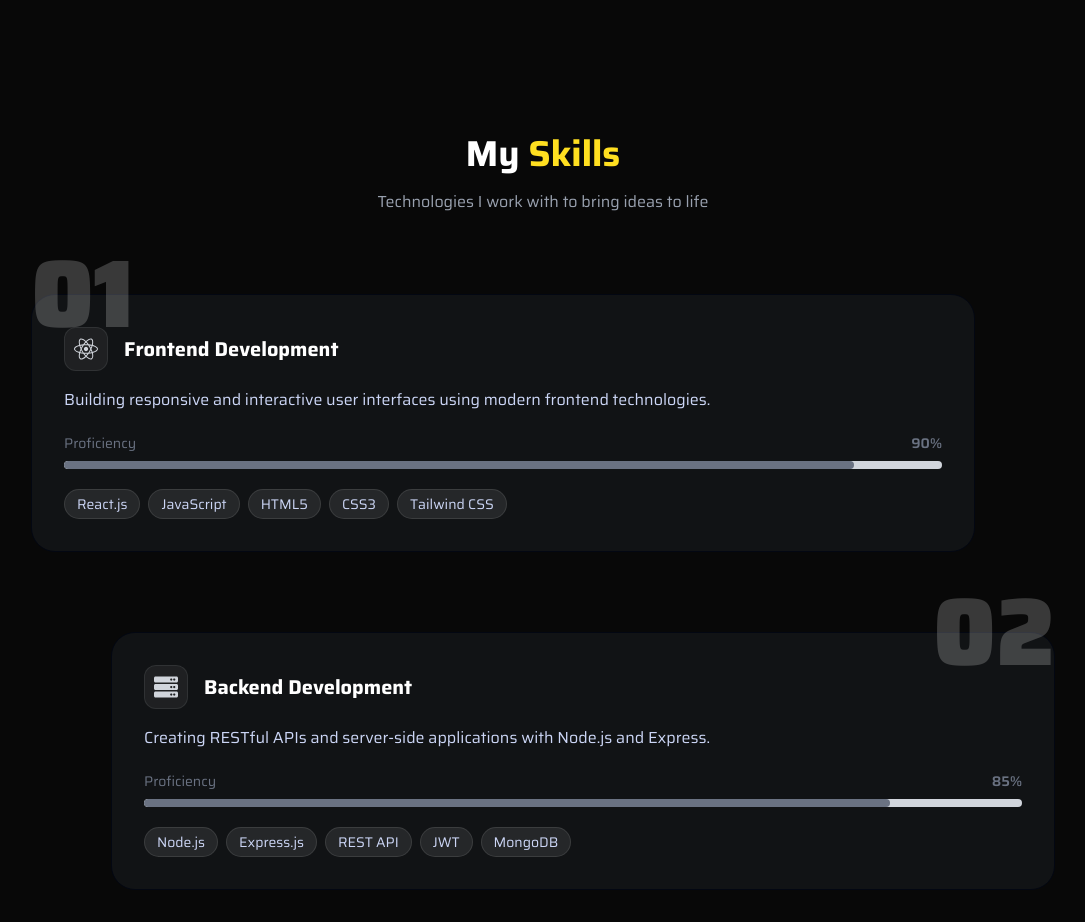
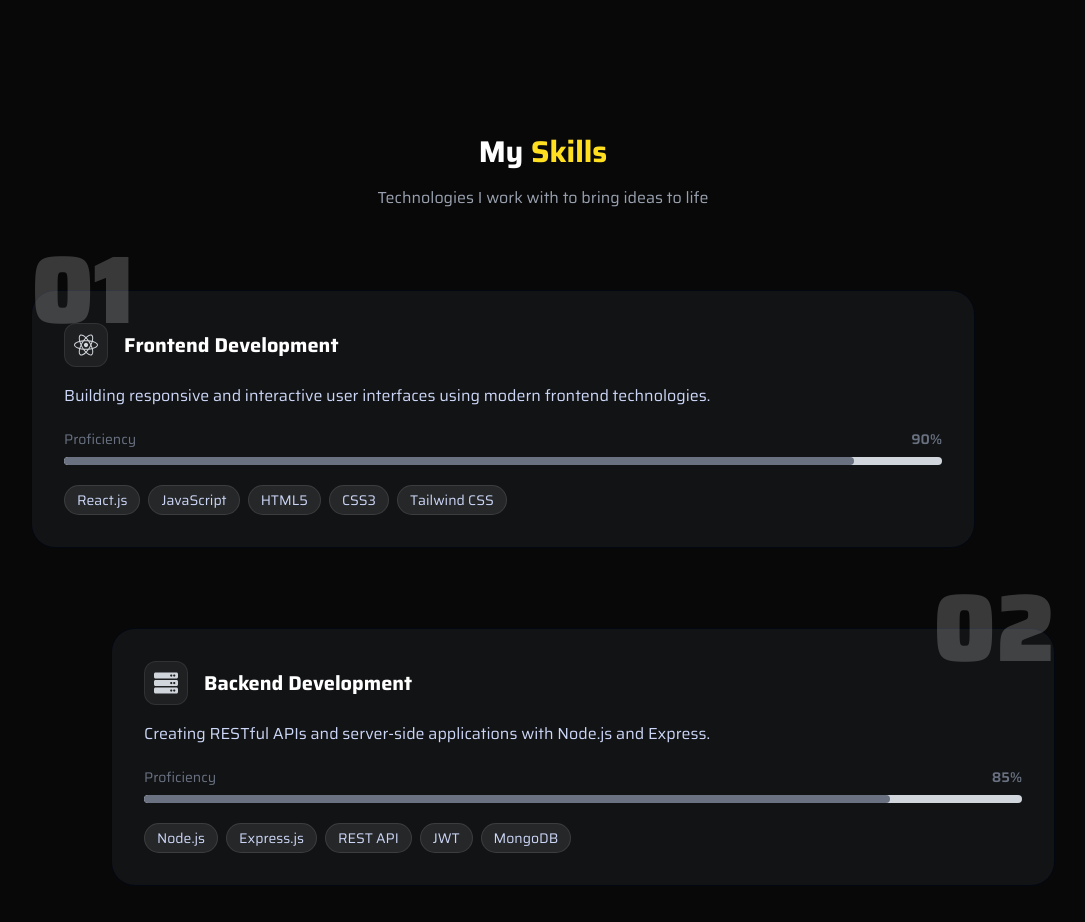
Before and after one commit to ydvrahul160-netizen/rahulyadav-portfolio, a React (Vite) app: page / in a window 1280 px wide. Shown: the part 1620-2542 px from the top of the page, without its empty margins (97-1182 px from the left). Built offline with nearby package versions, Linux system fonts and the light colour scheme.

Commit message:
fix: adjust skills section heading dimensions

```diff
--- a/src/components/Skills.jsx
+++ b/src/components/Skills.jsx
@@ -11,8 +11,9 @@ const Skills = () => {
       <div className="max-w-7xl mx-auto px-4 sm:px-6 lg:px-10">
         {/* section heading */}
         <div className="text-center mb-16 sm:mb-20">
-          <h2 className="theme-heading text-3xl sm:text-4xl font-bold mb-4">
-            My <span className="text-yellow-300">Skills</span>
+          <h2 className="theme-heading text-3xl font-bold text-center mb-4">
+            My
+            <span className="text-yellow-300"> Skills</span>
           </h2>
 
           <p className="text-gray-400 text-sm sm:text-base max-w-2xl mx-auto">
```
